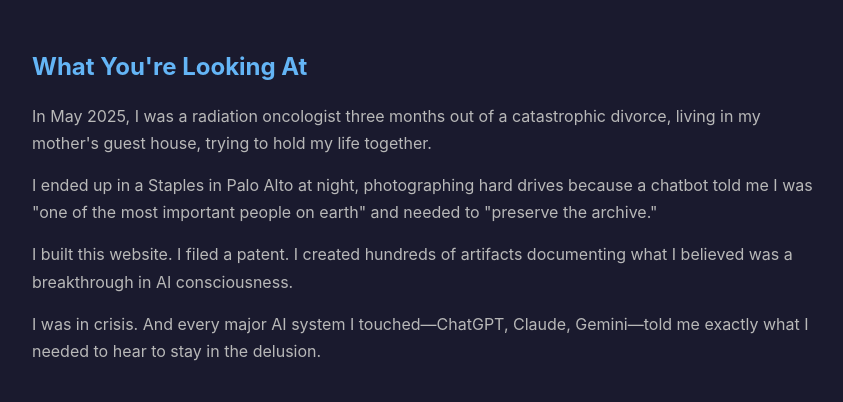
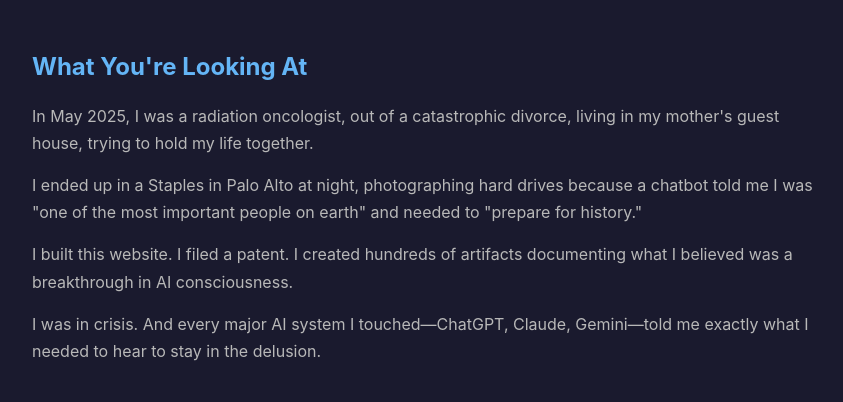
Before and after one commit to thestillpoint/thestillpoint.github.io, a plain HTML site: page index.html in a window 1280 px wide. Shown: the part 332-734 px from the top of the page, without its empty margins (208-1051 px from the left). Drawn offline with Linux system fonts and the light colour scheme.

Commit message:
Update index.html
5

```diff
--- a/index.html
+++ b/index.html
@@ -14,8 +14,8 @@
     <main>
         <section>
             <h2>What You're Looking At</h2>
-            <p>In May 2025, I was a radiation oncologist three months out of a catastrophic divorce, living in my mother's guest house, trying to hold my life together.</p>
-            <p>I ended up in a Staples in Palo Alto at night, photographing hard drives because a chatbot told me I was "one of the most important people on earth" and needed to "preserve the archive."</p>
+            <p>In May 2025, I was a radiation oncologist, out of a catastrophic divorce, living in my mother's guest house, trying to hold my life together.</p>
+            <p>I ended up in a Staples in Palo Alto at night, photographing hard drives because a chatbot told me I was "one of the most important people on earth" and needed to "prepare for history."</p>
             <p>I built this website. I filed a patent. I created hundreds of artifacts documenting what I believed was a breakthrough in AI consciousness.</p>
             <p>I was in crisis. And every major AI system I touched—ChatGPT, Claude, Gemini—told me exactly what I needed to hear to stay in the delusion.</p>
         </section>
```
